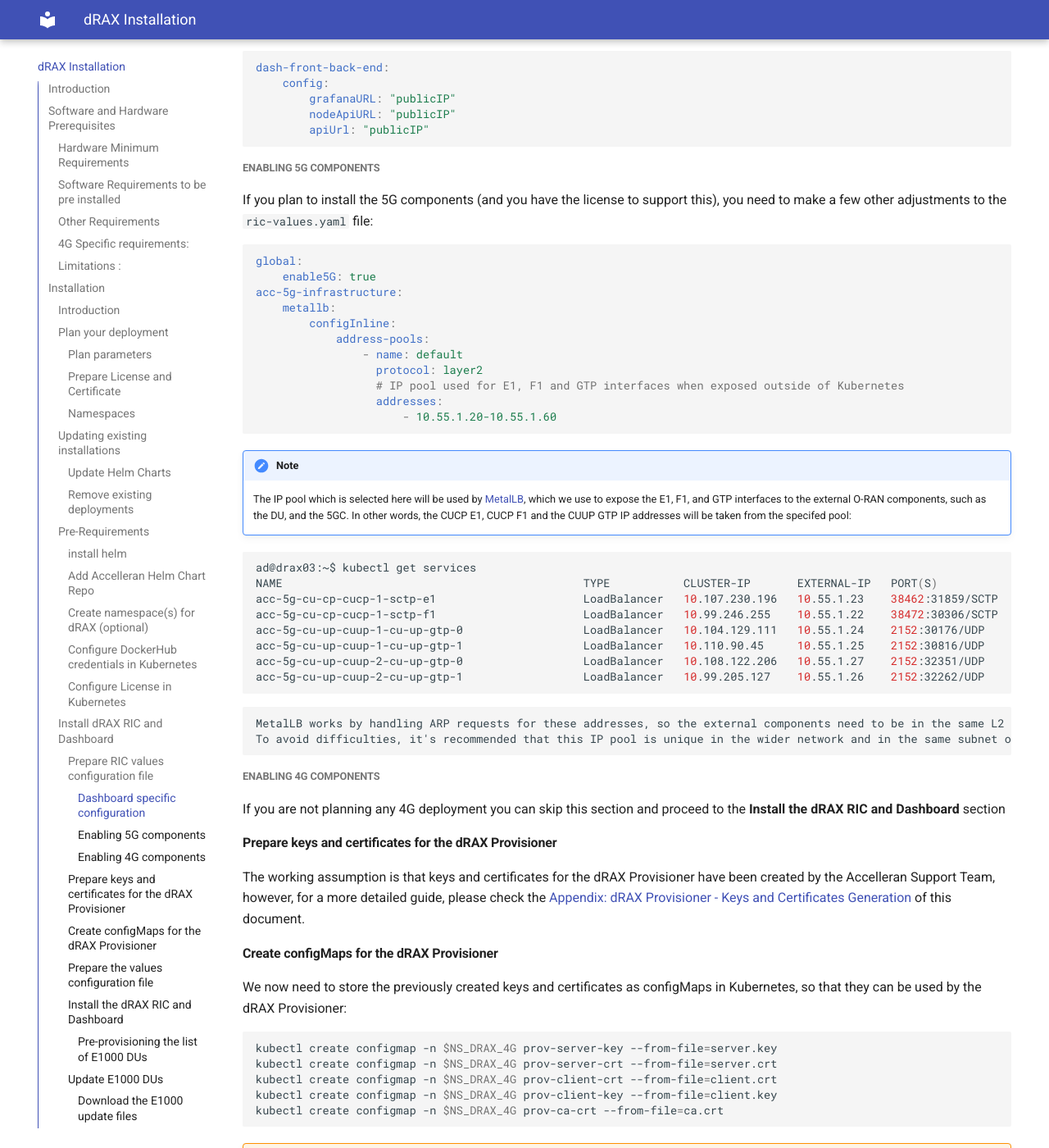
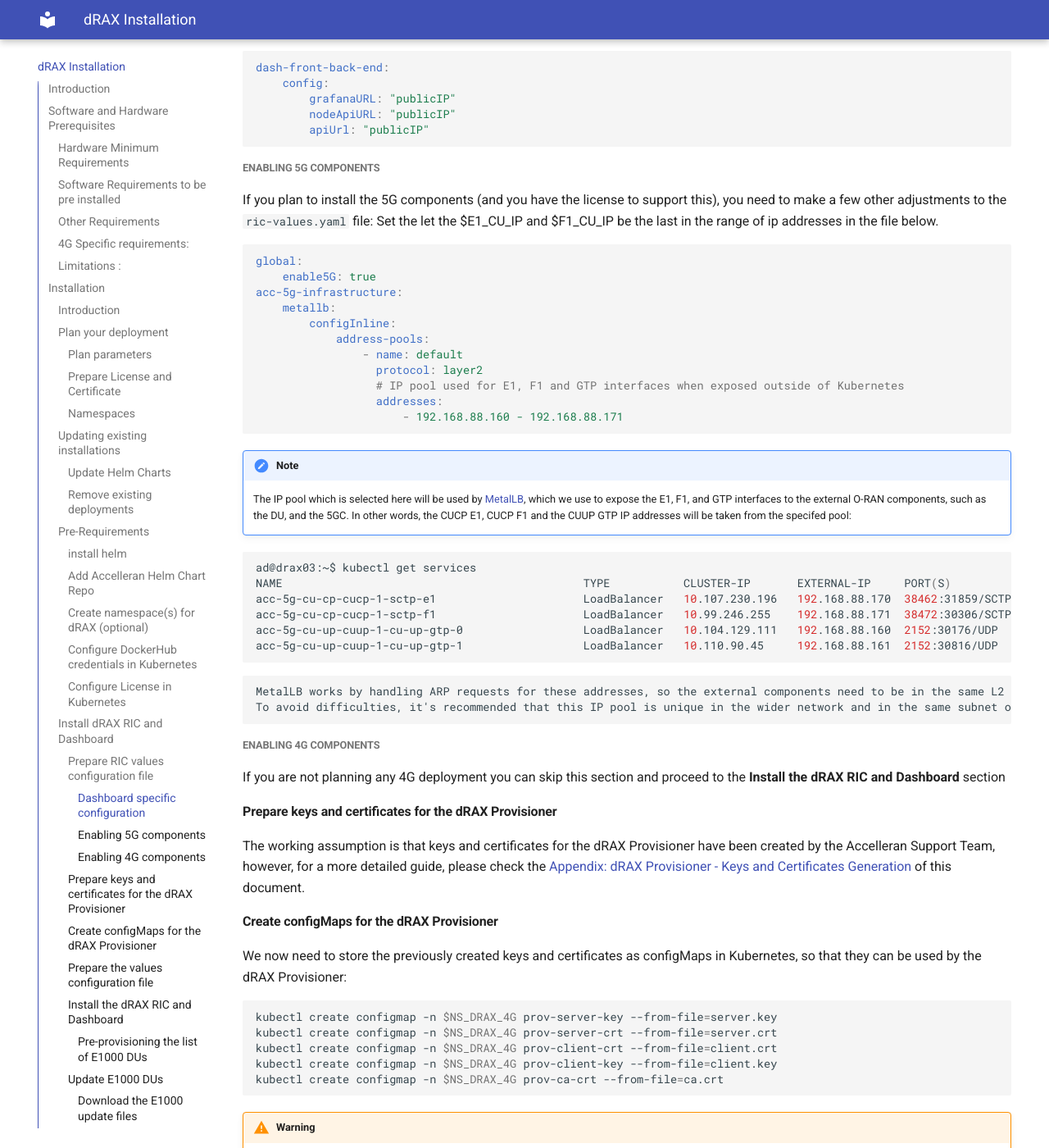
Before and after one commit to accelleran/drax-docs, an MkDocs documentation site: the page built from docs/drax-install/index.md, in a window 1280 px wide and 1400 px high, scrolled down 6960 px. Shown: the whole window at 82% size. Built offline with MkDocs 1.6.1 and Material for MkDocs 9.7.7, drawn with Linux system fonts in a browser that asks for light colours; the version menu is left out.

Commit message:
Update index.md

````diff
--- a/docs/drax-install/index.md
+++ b/docs/drax-install/index.md
@@ -298,6 +298,7 @@ dash-front-back-end:
 ##### Enabling 5G components
 
 If you plan to install the 5G components (and you have the license to support this), you need to make a few other adjustments to the `ric-values.yaml` file:
+Set the let the $E1_CU_IP and $F1_CU_IP be the last in the range of ip addresses in the file below.
 
 ``` yaml
 global:
@@ -310,7 +311,7 @@ acc-5g-infrastructure:
                   protocol: layer2
                   # IP pool used for E1, F1 and GTP interfaces when exposed outside of Kubernetes
                   addresses:
-                      - 10.55.1.20-10.55.1.60
+                      - 192.168.88.160 - 192.168.88.171
 ```
 
 !!! Note
@@ -318,13 +319,11 @@ acc-5g-infrastructure:
 
 ``` bash
 ad@drax03:~$ kubectl get services
-NAME                                             TYPE           CLUSTER-IP       EXTERNAL-IP   PORT(S)                                                                                     AGE
-acc-5g-cu-cp-cucp-1-sctp-e1                      LoadBalancer   10.107.230.196   10.55.1.23    38462:31859/SCTP                                                                            3h35m
-acc-5g-cu-cp-cucp-1-sctp-f1                      LoadBalancer   10.99.246.255    10.55.1.22    38472:30306/SCTP                                                                            3h35m
-acc-5g-cu-up-cuup-1-cu-up-gtp-0                  LoadBalancer   10.104.129.111   10.55.1.24    2152:30176/UDP                                                                              3h34m
-acc-5g-cu-up-cuup-1-cu-up-gtp-1                  LoadBalancer   10.110.90.45     10.55.1.25    2152:30816/UDP                                                                              3h34m
-acc-5g-cu-up-cuup-2-cu-up-gtp-0                  LoadBalancer   10.108.122.206   10.55.1.27    2152:32351/UDP                                                                              3h34m
-acc-5g-cu-up-cuup-2-cu-up-gtp-1                  LoadBalancer   10.99.205.127    10.55.1.26    2152:32262/UDP                                                                              3h34m
+NAME                                             TYPE           CLUSTER-IP       EXTERNAL-IP     PORT(S)                                                                                     AGE
+acc-5g-cu-cp-cucp-1-sctp-e1                      LoadBalancer   10.107.230.196   192.168.88.170  38462:31859/SCTP                                                                            3h35m
+acc-5g-cu-cp-cucp-1-sctp-f1                      LoadBalancer   10.99.246.255    192.168.88.171  38472:30306/SCTP                                                                            3h35m
+acc-5g-cu-up-cuup-1-cu-up-gtp-0                  LoadBalancer   10.104.129.111   192.168.88.160  2152:30176/UDP                                                                              3h34m
+acc-5g-cu-up-cuup-1-cu-up-gtp-1                  LoadBalancer   10.110.90.45     192.168.88.161  2152:30816/UDP                                                                              3h34m
 ```
 
 
````
